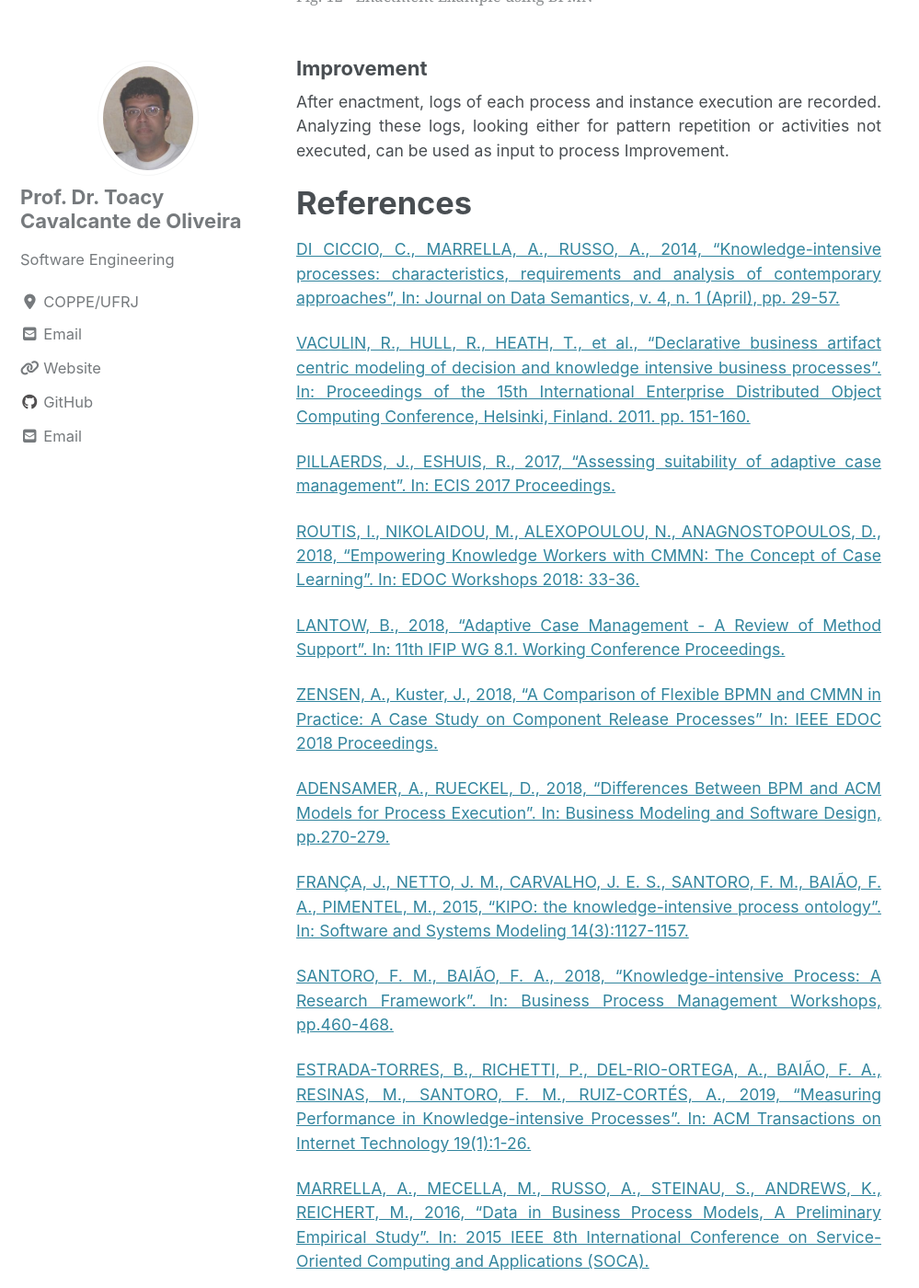
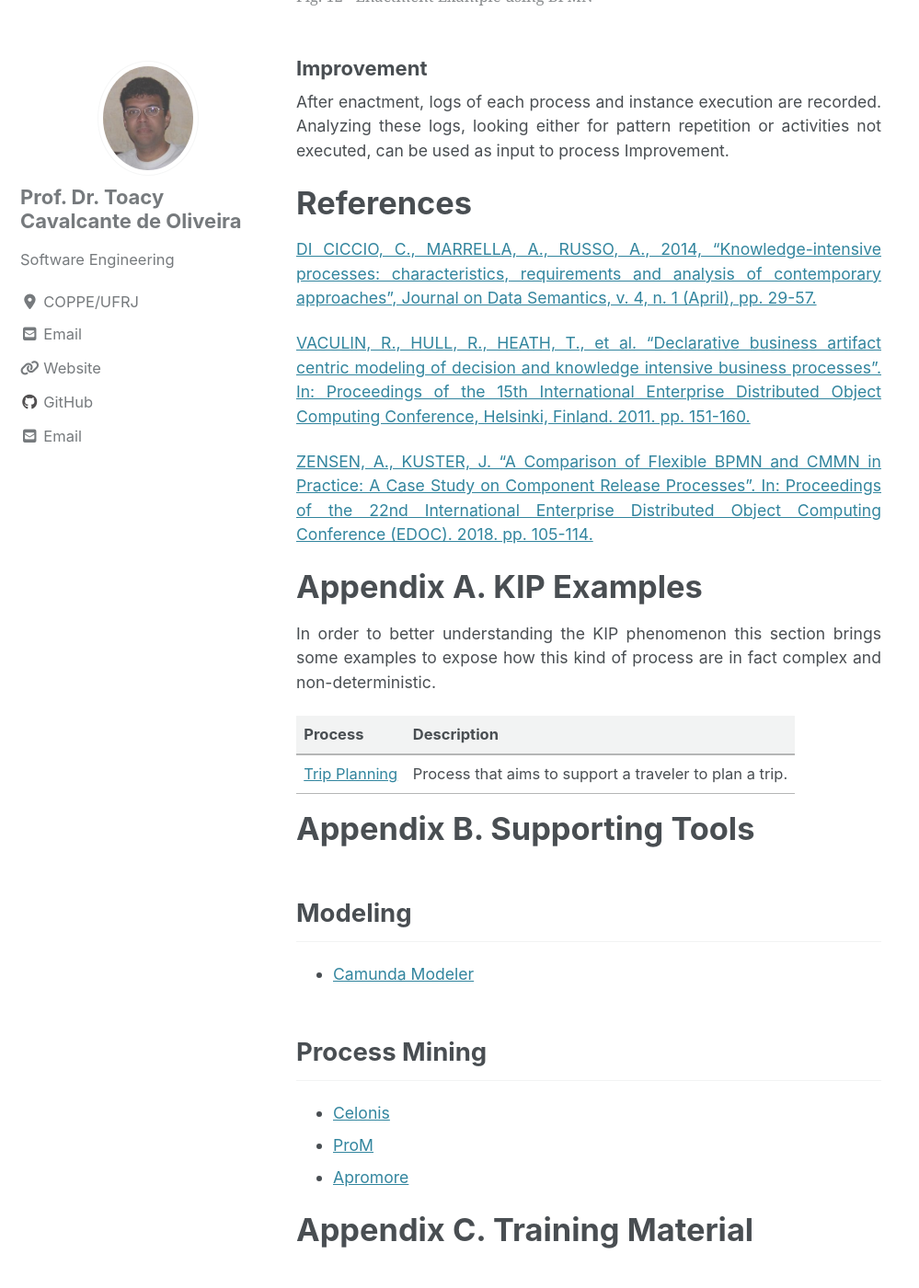
Before and after one commit to toacy/kipbok, a Jekyll site: the page built from index.md, in a window 1280 px wide and 1400 px high, scrolled down 19209 px. Shown: the whole window at 92% size, without its empty margins (0-999 px from the left). Built offline with Jekyll 4.4.1, drawn with Linux system fonts in a browser that asks for light colours; cached includes are drawn as plain includes; nearby versions of some CDN libraries; our own code applies the rules of GitHub Pages for plain Markdown files; some of the changed text lies outside the part shown.

Commit message:
Organização das referências, mantido apenas as referências usadas no texto.

```diff
--- a/index.md
+++ b/index.md
@@ -56,7 +56,7 @@ The approach of BPMN is to represent the workﬂow directly in the model. It ind
 
 Fig. 2 shows the elements used in BPMN models, while Fig. 3 represents a example of a simple _Addition Process_ starting with an activity (_Get Numbers_) to obtain the input numbers. Then the process validates those numbers (_Validate Numbers_) and moves on to calculate the sum (_Calculate Sum_) if the numbers are valid; if not valid, the process flow goes back to get new input numbers.
 
-{% include figure image_path="/assets/image/bpmn-elements.png" alt="BPMN elements" caption="Fig. 2 - BPMN elements ([Zensen and Kuster, 2018](https://www.researchgate.net/publication/328342272_A_Comparison_of_Flexible_BPMN_and_CMMN_in_Practice_A_Case_Study_on_Component_Release_Processes))" %}
+{% include figure image_path="/assets/image/bpmn-elements.png" alt="BPMN elements" caption="Fig. 2 - BPMN elements (ZENSEN & KUSTER, 2018)" %}
 
 {% include figure image_path="/assets/image/sum.png" alt="Simple Addition Process in BPMN" caption="Fig. 3 - Example of Simple Addition Process in BPMN" %}
 
@@ -76,7 +76,7 @@ The main objective of CMMN is to deﬁne a common meta-model and notation for mo
 
 Fig. 4 shows the elements used in CMMN models, while Fig. 5 illustrates the same _Addition Process_ using CMMN, where the _Get Numbers_ and _Calculate Sum_ activities are connected using a dashed-dot line and a sentry (shallow diamond). The dashed-dot line is decorated with the term _complete_ and is combined with the sentry to indicate the _Calculate Sum_ activity can only start when the _Get Numbers_ activity is completed, thus representing a sequence. It also represents the activity _Validate Numbers_ decorated with a dashed line to indicate such activity is discretionary. Different from the BPMN version of the _Addition Process_ that uses a gateway to represent an optional flow, the CMMN model leaves the decision to apply or not apply validation to the case worker. As a result, when the CMMN version of the _Addition Process_ process starts the _Get Numbers_  activity will be available to execute but _Validate Numbers_ and _Calculate Sum_ will become available only when _Get Numbers_ is completed. Given _Validate Numbers_ is discretionary, the process may execute _Calculate Sum_ without waiting for the validation action.
 
-{% include figure image_path="/assets/image/cmmn-elements.png" alt="CMMN elements" caption="Fig. 4 - CMMN elements ([Zensen and Kuster, 2018](https://www.researchgate.net/publication/328342272_A_Comparison_of_Flexible_BPMN_and_CMMN_in_Practice_A_Case_Study_on_Component_Release_Processes))" %}
+{% include figure image_path="/assets/image/cmmn-elements.png" alt="CMMN elements" caption="Fig. 4 - CMMN elements (ZENSEN & KUSTER, 2018)" %}
 
 {% include figure image_path="/assets/image/sum_flex.png" alt="Simple Addition Process in CMMN" caption="Fig. 5 - Simple Addition Process in CMMN" %}
 
@@ -191,28 +191,11 @@ After enactment, logs of each process and instance execution are recorded. Analy
 
 # References
 
-[DI CICCIO, C., MARRELLA, A., RUSSO, A., 2014, "Knowledge-intensive processes: characteristics, requirements and analysis of contemporary approaches", In: Journal on Data Semantics, v. 4, n. 1 (April), pp. 29-57.](https://www.researchgate.net/publication/269629902_Knowledge-Intensive_Processes_Characteristics_Requirements_and_Analysis_of_Contemporary_Approaches)
+[DI CICCIO, C., MARRELLA, A., RUSSO, A., 2014, "Knowledge-intensive processes: characteristics, requirements and analysis of contemporary approaches", Journal on Data Semantics, v. 4, n. 1 (April), pp. 29-57.](https://www.researchgate.net/publication/269629902_Knowledge-Intensive_Processes_Characteristics_Requirements_and_Analysis_of_Contemporary_Approaches)
 
-[VACULIN, R., HULL, R., HEATH, T., et al., "Declarative business artifact centric modeling of decision and knowledge intensive business processes". In: Proceedings of the 15th International Enterprise Distributed Object Computing Conference, Helsinki, Finland. 2011. pp. 151-160.](https://ieeexplore.ieee.org/document/6037569)
+[VACULIN, R., HULL, R., HEATH, T., et al. "Declarative business artifact centric modeling of decision and knowledge intensive business processes". In: Proceedings of the 15th International Enterprise Distributed Object Computing Conference, Helsinki, Finland. 2011. pp. 151-160.](https://ieeexplore.ieee.org/document/6037569)
 
-[PILLAERDS, J., ESHUIS, R., 2017, "Assessing suitability of adaptive case management". In: ECIS 2017 Proceedings.](https://www.semanticscholar.org/paper/ASSESSING-SUITABILITY-OF-ADAPTIVE-CASE-MANAGEMENT-Pillaerds/d4c6f7cc4ab9f24fac3b84052f8b7f5d01b468ee)
-
-[ROUTIS, I., NIKOLAIDOU, M., ALEXOPOULOU, N., ANAGNOSTOPOULOS, D., 2018,
-"Empowering Knowledge Workers with CMMN: The Concept of Case Learning". In: EDOC Workshops 2018: 33-36.](https://ieeexplore.ieee.org/document/8536102)
-
-[LANTOW, B., 2018, "Adaptive Case Management - A Review of Method Support". In: 11th IFIP WG 8.1. Working Conference Proceedings.](https://www.researchgate.net/publication/328216689_Adaptive_Case_Management_-_A_Review_of_Method_Support_11th_IFIP_WG_81_Working_Conference_PoEM_2018_Vienna_Austria_October_31_-_November_2_2018_Proceedings)
-
-[ZENSEN, A., Kuster, J., 2018, "A Comparison of Flexible BPMN and CMMN in Practice: A Case Study on Component Release Processes" In: IEEE EDOC 2018 Proceedings.](https://www.researchgate.net/publication/328342272_A_Comparison_of_Flexible_BPMN_and_CMMN_in_Practice_A_Case_Study_on_Component_Release_Processes)
-
-[ADENSAMER, A., RUECKEL, D., 2018, "Differences Between BPM and ACM Models for Process Execution". In: Business Modeling and Software Design, pp.270-279.](https://www.researchgate.net/publication/326061168_Differences_Between_BPM_and_ACM_Models_for_Process_Execution)
-
-[FRANÇA, J., NETTO, J. M., CARVALHO, J. E. S., SANTORO, F. M., BAIÃO, F. A., PIMENTEL, M., 2015, "KIPO: the knowledge-intensive process ontology". In: Software and Systems Modeling 14(3):1127-1157.](https://www.researchgate.net/publication/282939286_KIPO_the_knowledge-intensive_process_ontology)
-
-[SANTORO, F. M., BAIÃO, F. A., 2018, "Knowledge-intensive Process: A Research Framework". In: Business Process Management Workshops, pp.460-468.](https://www.researchgate.net/publication/322522928_Knowledge-intensive_Process_A_Research_Framework)
-
-[ESTRADA-TORRES, B., RICHETTI, P., DEL-RIO-ORTEGA, A., BAIÃO, F. A., RESINAS, M., SANTORO, F. M., RUIZ-CORTÉS, A., 2019, "Measuring Performance in Knowledge-intensive Processes". In: ACM Transactions on Internet Technology 19(1):1-26.](https://www.researchgate.net/publication/330918205_Measuring_Performance_in_Knowledge-intensive_Processes)
-
-[MARRELLA, A., MECELLA, M., RUSSO, A., STEINAU, S., ANDREWS, K., REICHERT, M., 2016, "Data in Business Process Models, A Preliminary Empirical Study". In: 2015 IEEE 8th International Conference on Service-Oriented Computing and Applications (SOCA).](https://ieeexplore.ieee.org/document/7399100)
+[ZENSEN, A., KUSTER, J. "A Comparison of Flexible BPMN and CMMN in Practice: A Case Study on Component Release Processes". In: Proceedings of the 22nd International Enterprise Distributed Object Computing Conference (EDOC). 2018. pp. 105-114.](https://www.researchgate.net/publication/328342272_A_Comparison_of_Flexible_BPMN_and_CMMN_in_Practice_A_Case_Study_on_Component_Release_Processes)
 
 # Appendix A. KIP Examples
 
```
